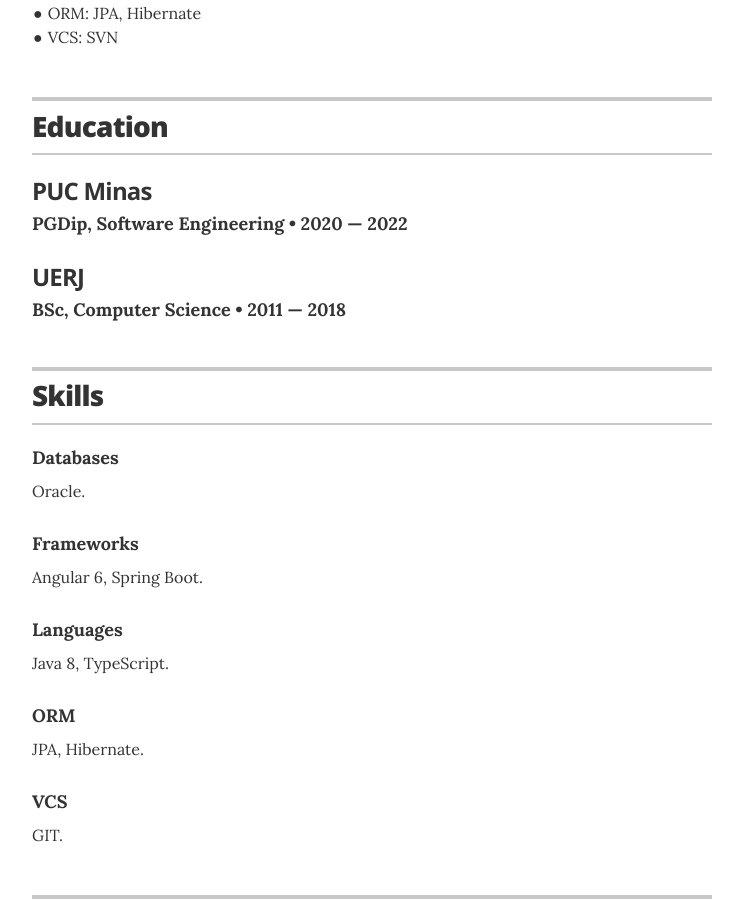
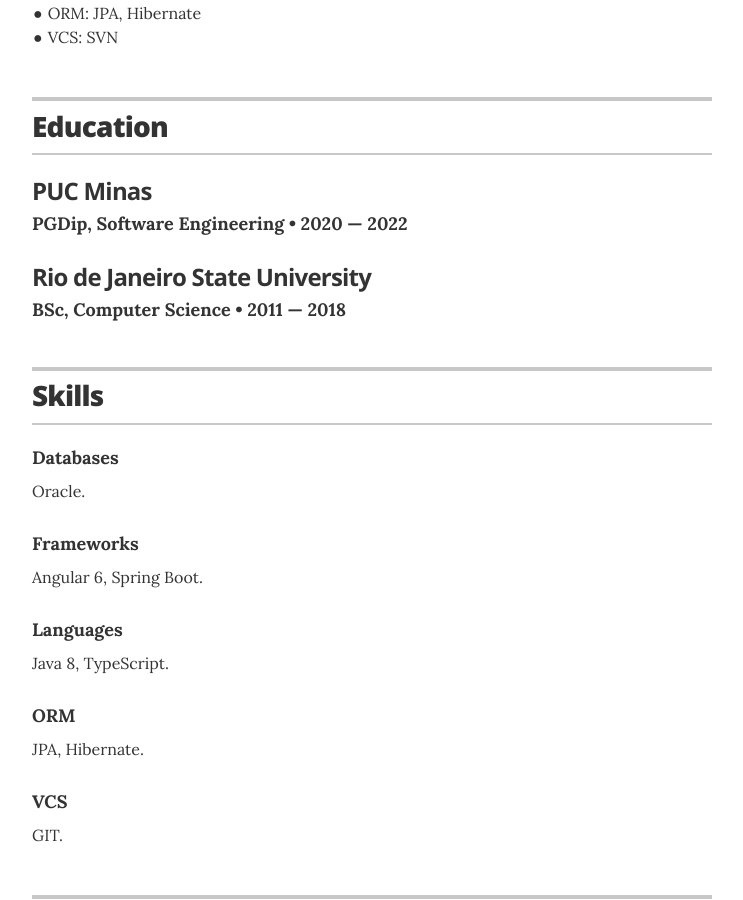
Before and after one commit to pedrobezerradev/pedrobezerradev.github.io, a Jekyll site: the page built from index.html, in a window 1280 px wide and 900 px high, scrolled down 1923 px. Shown: the whole window, without its empty margins (268-1011 px from the left). Built offline with Jekyll 4.4.1, drawn with Linux system fonts in a browser that asks for light colours.

Commit message:
feat: change education description

```diff
--- a/_data/education.yml
+++ b/_data/education.yml
@@ -7,7 +7,7 @@
   # summary: If you had any meaningful roles at college, feel free to write about them here
 
 - degree: BSc, Computer Science
-  uni: UERJ
+  uni: Rio de Janeiro State University
   year: 2011 &mdash; 2018
   # award: Most likely to succeed
   # summary: You can choose to have either a single or multiple awards
```
